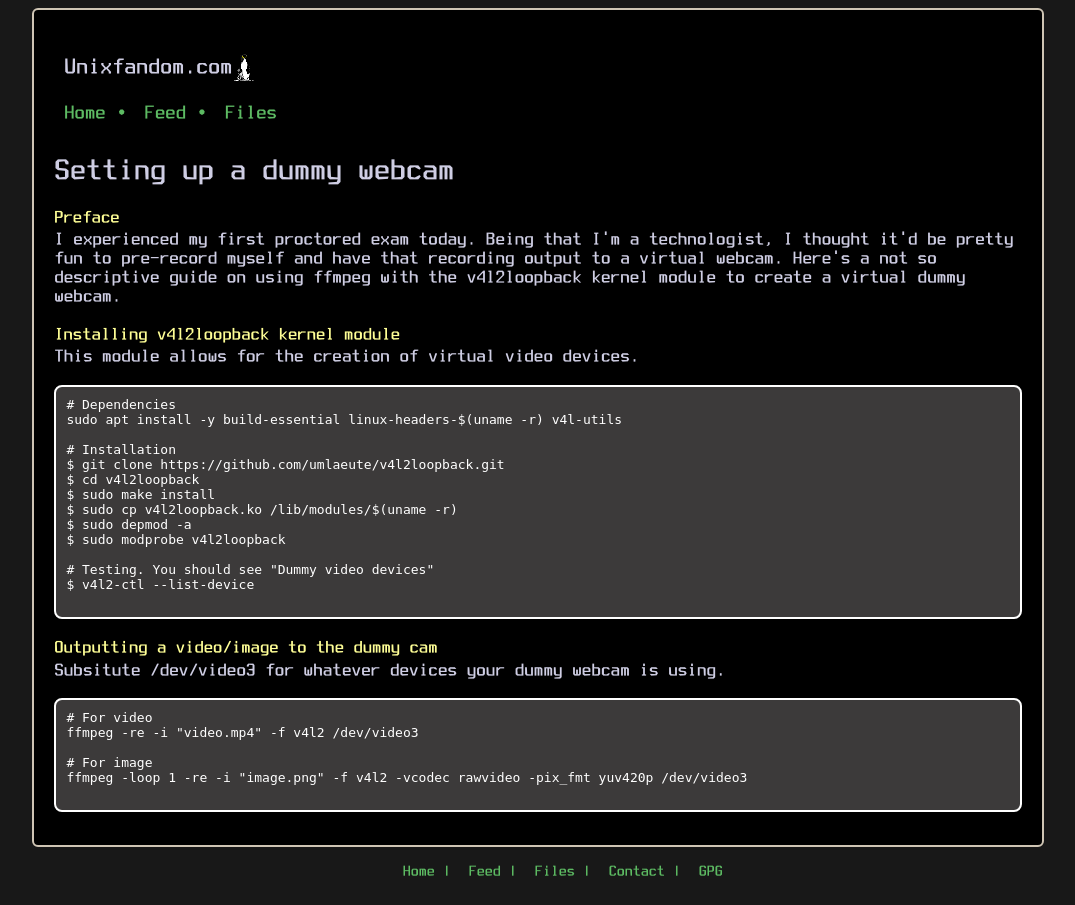
After one commit to isalic8/website, a PHP site: page /guides/software/ffmpeg-dummy.php in a window 1280 px wide. The commit adds this page. Shown: the whole page, without its empty margins (102-1177 px from the left). Run offline with PHP 8.4, Linux system fonts and the light colour scheme.

Commit message:
periodic commit

```diff
--- a/feed.php
+++ b/feed.php
@@ -53,8 +53,8 @@
 			<li>Qemu</li>
 			<li><a href="guides/software/qemu-basics.php">Basic tutorial</a></li>
 			<li><a href="guides/software/qemu-smb.php">Sharing files between host and guest</a></li>
-			<li>Pentest</li>
-			<li><a href="guides/software/pen-aircrack.php">Basic deauthentication with Aircrack</a></li>
+			<li>FFMPEG</li>
+			<li><a href="guides/software/ffmpeg-dummy.php">Creating a dummy webcam and output videos/images to it</a></li>
 			<li>Untitled</li>
 			<li><a href="guides/software/radio.php">Listening to your radio stations in the terminal</a></li>
 			<li><a href="guides/software/w3m.php">The awesomeness of the W3M terminal web browser</a></li>
--- /dev/null
+++ b/guides/software/ffmpeg-dummy.php
@@ -0,0 +1,64 @@
+<!DOCTYPE html>
+<html lang="en">
+<head>
+	<meta charset="UTF-8">
+	<meta name="viewport" content="width=device-width, initial-scale=1">
+	<link rel="shortcut icon" type="image/x-icon" href="../../files/pix/icon.gif"/>
+	<link rel="stylesheet" href="../../style.css"/>
+	<title>Dummy webcam</title>
+</head>
+<body>
+	<div class="main">
+	<div class="header">
+		<p>
+		Unixfandom.com
+		<img src="../../files/pix/penguin.gif" alt="penguin_gif">
+		</p>
+	</div>
+
+	<nav>
+		<?php include '../navigation.php';?>
+	</nav>
+	<h1>Setting up a dummy webcam</h1>
+	<h3>Preface</h3>
+	<p>
+	I experienced my first proctored exam today.
+	Being that I'm a technologist, I thought it'd be pretty fun to pre-record myself and have that recording output to a virtual webcam.
+	Here's a not so descriptive guide on using ffmpeg with the v4l2loopback kernel module to create a virtual dummy webcam.
+	</p>
+
+
+	<h3>Installing v4l2loopback kernel module</h3>
+	<p>This module allows for the creation of virtual video devices.</p>
+	<pre>
+# Dependencies
+sudo apt install -y build-essential linux-headers-$(uname -r) v4l-utils
+
+# Installation
+$ git clone https://github.com/umlaeute/v4l2loopback.git
+$ cd v4l2loopback
+$ sudo make install
+$ sudo cp v4l2loopback.ko /lib/modules/$(uname -r)
+$ sudo depmod -a
+$ sudo modprobe v4l2loopback
+
+# Testing. You should see "Dummy video devices"
+$ v4l2-ctl --list-device
+	</pre>
+
+	<h3>Outputting a video/image to the dummy cam</h3>
+	<p>Subsitute /dev/video3 for whatever devices your dummy webcam is using.</p>
+	<pre>
+# For video
+ffmpeg -re -i "video.mp4" -f v4l2 /dev/video3
+
+# For image
+ffmpeg -loop 1 -re -i "image.png" -f v4l2 -vcodec rawvideo -pix_fmt yuv420p /dev/video3
+	</pre>
+
+	</div>
+	<div class="footer">
+		<?php include '../footer.php';?>
+	</div>
+</body>
+</html>
```
